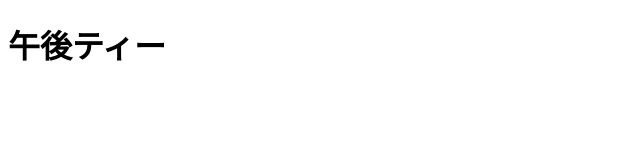
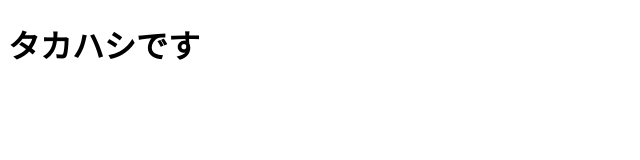
Before and after one commit to KDGT2B-5/1st-repository, a plain HTML site: page index.html in a window 1280 px wide. Shown: the whole page, without its empty margins (0-640 px from the left). Drawn offline with Linux system fonts and the light colour scheme.

Commit message:
コンフリクト実験

```diff
--- a/index.html
+++ b/index.html
@@ -6,6 +6,6 @@
     <title>Document</title>
 </head>
 <body>
-    <h1>午後ティー</h1>
+    <h1>タカハシです</h1>
 </body>
 </html>
```
